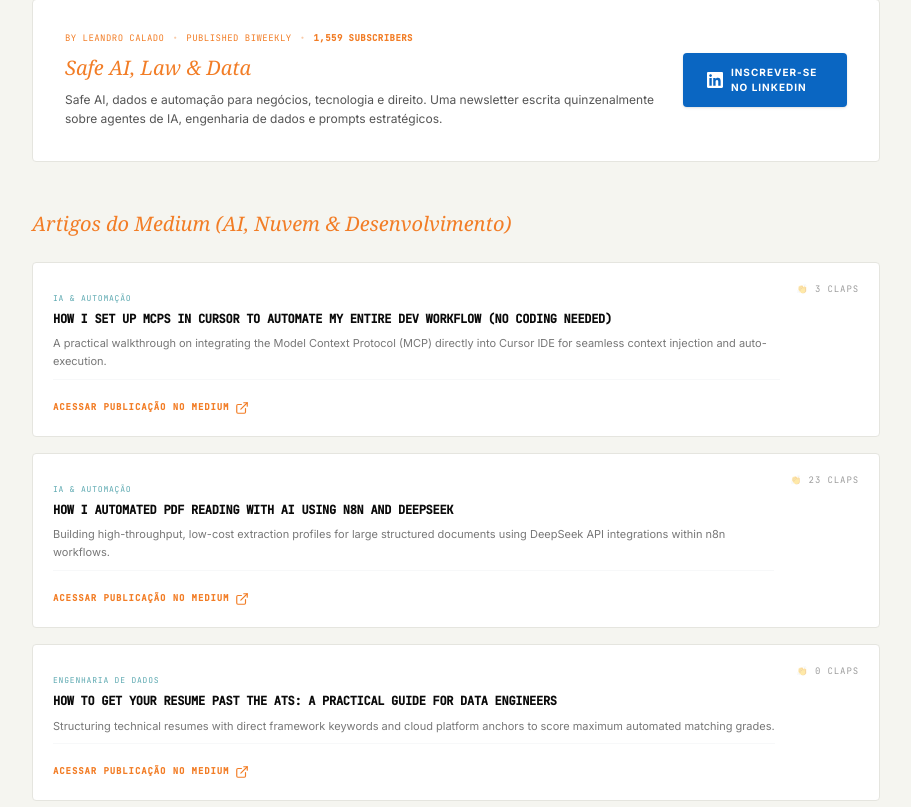
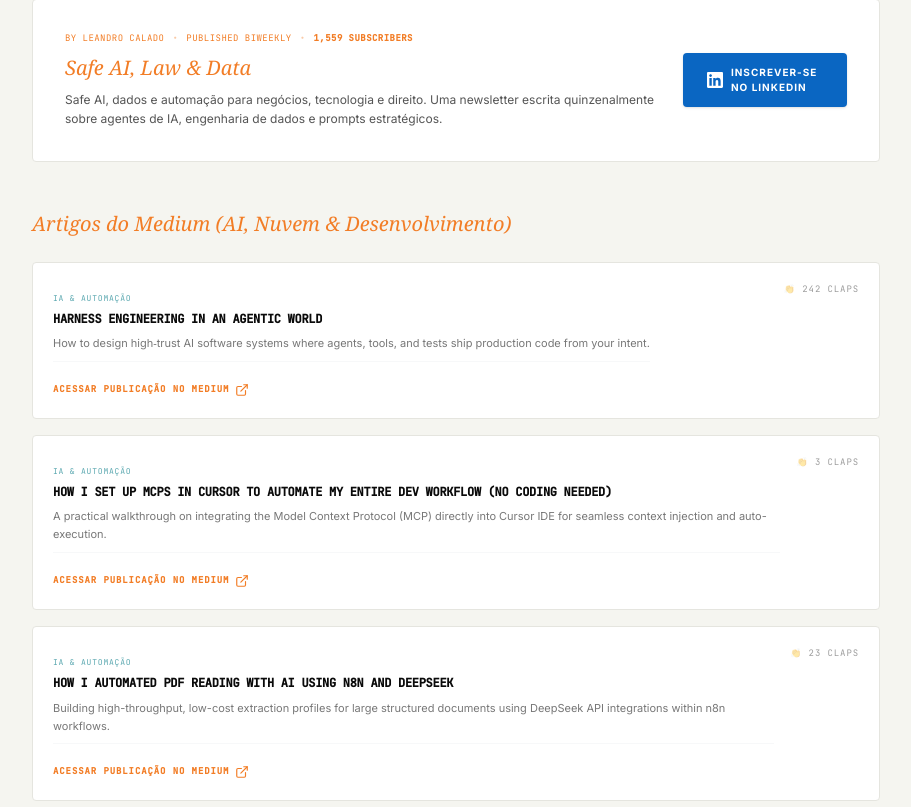
Before and after one commit to leandrocaladoapi-glitch/leandrocalado, a React (Vite) app: page /articles in a window 1280 px wide. Shown: the part 517-1324 px from the top of the page, without its empty margins (184-1095 px from the left). Built offline with nearby package versions, Linux system fonts and the light colour scheme.

Commit message:
feat(articles): add new article on harness engineering

```diff
--- a/src/articlesData.ts
+++ b/src/articlesData.ts
@@ -277,6 +277,14 @@ export const articlesData: Article[] = [
 
   // MEDIUM ARTICLES (AI, AUTOMATION, DATA ENGINEERING & TECH)
   {
+    title: "Harness Engineering in an Agentic World",
+    platform: "Medium",
+    category: "IA & Automação",
+    claps: "242",
+    link: "https://medium.com/@leandrocaladoferreira/harness-engineering-in-an-agentic-world-47aec1b21ab8",
+    excerpt: "How to design high‑trust AI software systems where agents, tools, and tests ship production code from your intent."
+  },
+  {
     title: "How I Set Up MCPs in Cursor to Automate My Entire Dev Workflow (No Coding Needed)",
     platform: "Medium",
     category: "IA & Automação",
```
